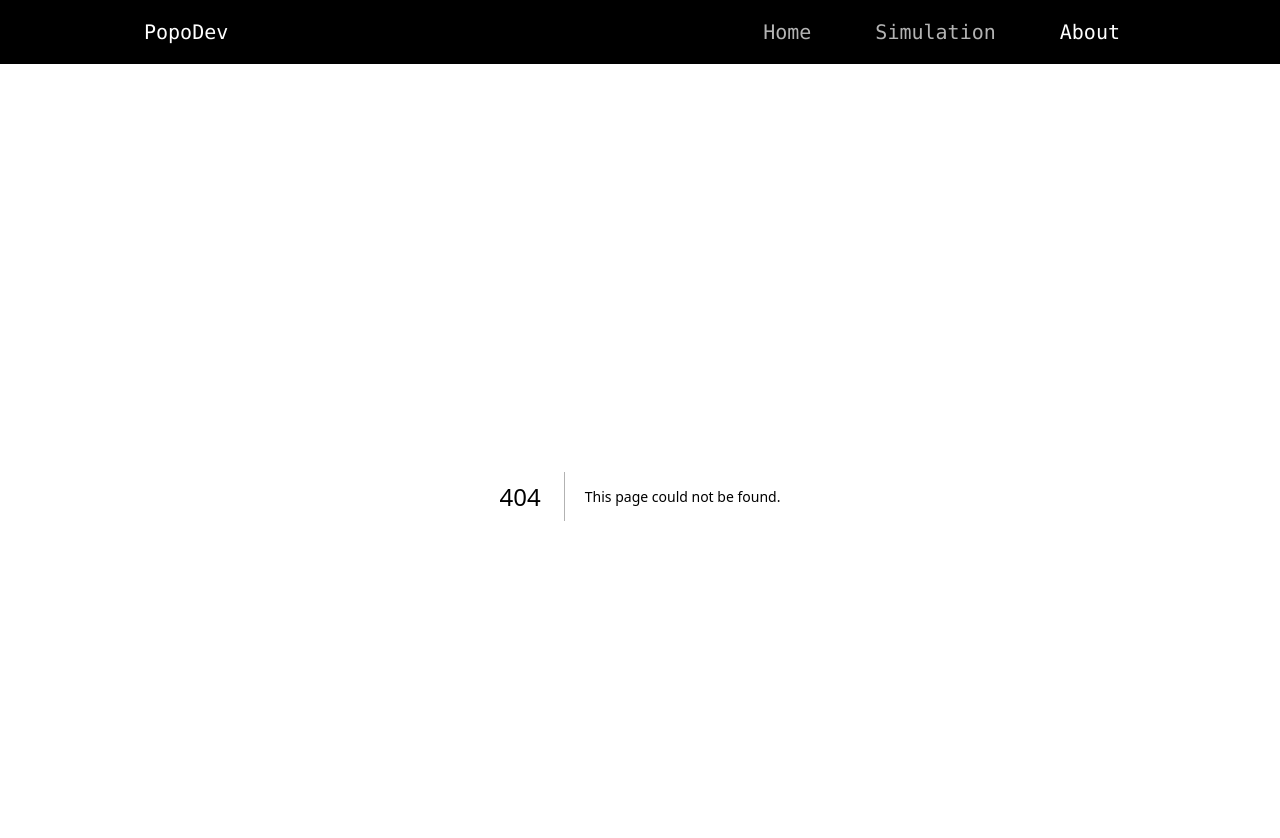
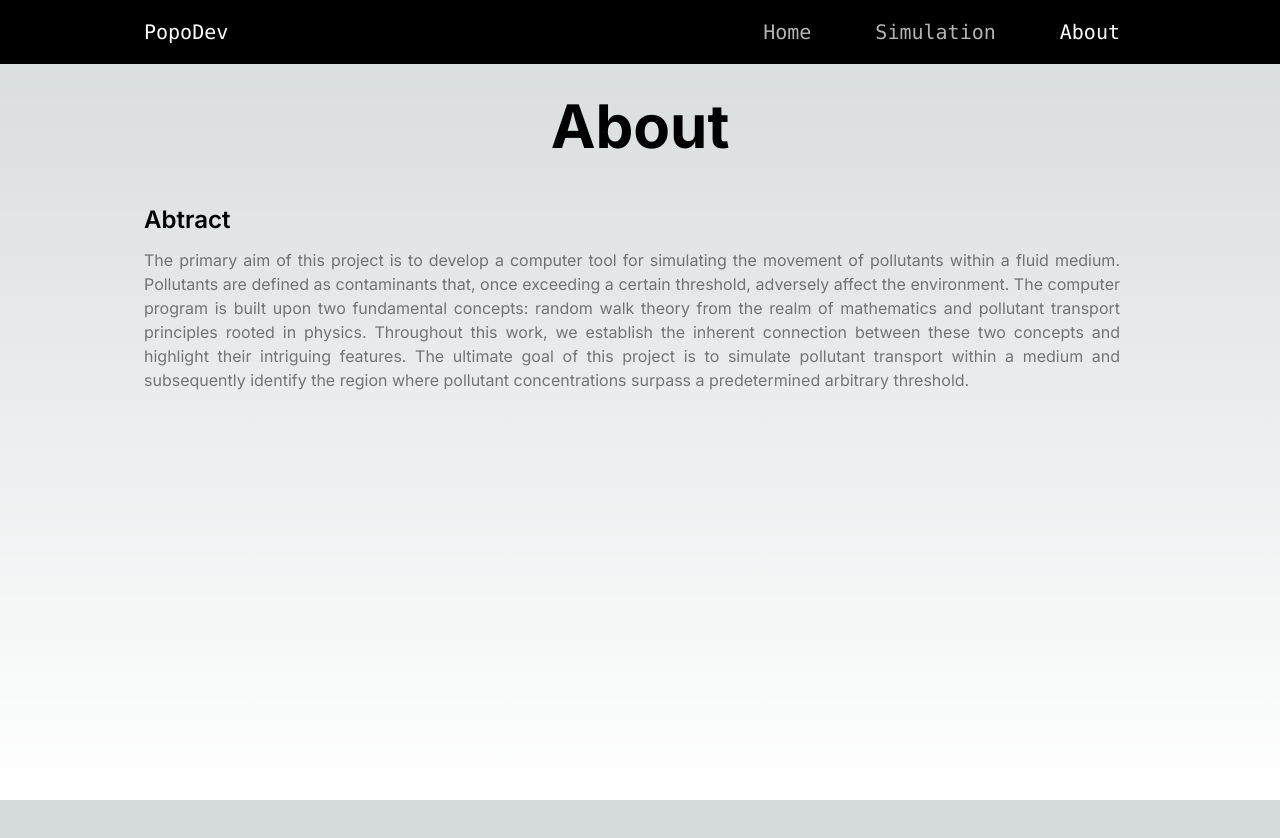
Before and after one commit to PopoDev/RW3D_Next_Flask, a Next.js app: page /about in a window 1280 px wide. Before the commit this address had no page. Shown: the top 838 px of the page. After the commit the page ends 800 px from the top, so only its background shows below. Built offline with nearby package versions, Linux system fonts and the light colour scheme.

Commit message:
feat: deploy on two projects to handle Vercel's Serverless Function max size

```diff
--- /dev/null
+++ b/app/about/page.tsx
@@ -0,0 +1,23 @@
+export default function page() {
+  return (
+    <div className="flex flex-col items-center min-h-scree">
+      <h1 className="text-5xl md:text-6xl font-bold mb-8">About</h1>
+      <div className="w-full p-4 text-justify">
+        <h1 className="mb-3 text-2xl font-semibold">Abtract</h1>
+        <p className="text-sm md:text-base opacity-50 pr-4">
+          The primary aim of this project is to develop a computer tool for
+          simulating the movement of pollutants within a fluid medium.
+          Pollutants are defined as contaminants that, once exceeding a certain
+          threshold, adversely affect the environment. The computer program is
+          built upon two fundamental concepts: random walk theory from the realm
+          of mathematics and pollutant transport principles rooted in physics.
+          Throughout this work, we establish the inherent connection between
+          these two concepts and highlight their intriguing features. The
+          ultimate goal of this project is to simulate pollutant transport
+          within a medium and subsequently identify the region where pollutant
+          concentrations surpass a predetermined arbitrary threshold.
+        </p>
+      </div>
+    </div>
+  );
+}
```
